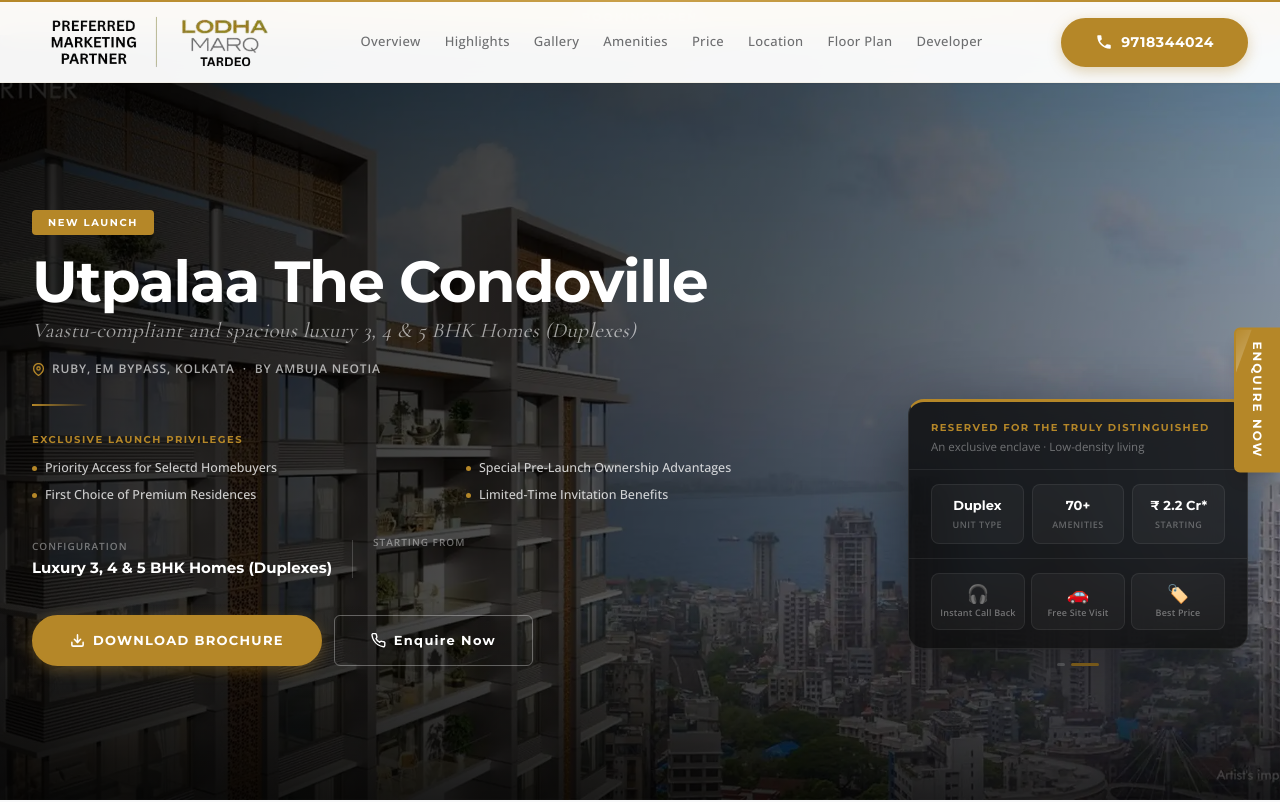
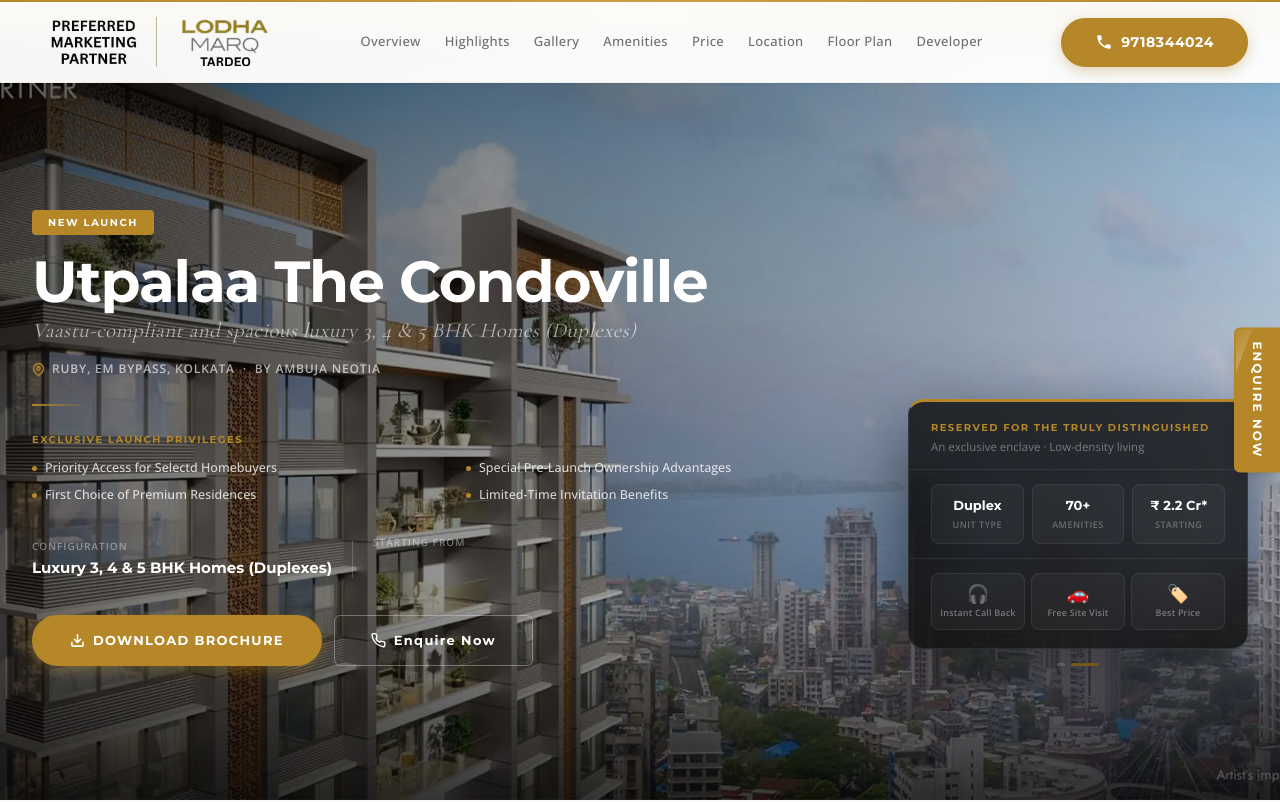
Before and after one commit to vineet-proptiger/utpalaa-the-condoville, a Next.js app: page / in a window 1280 px wide. Shown: the top 802 px of the page. Built offline with nearby package versions, Linux system fonts and the light colour scheme.

Commit message:
feat: add Hero component with automated background carousel and project details

```diff
--- a/components/Hero.jsx
+++ b/components/Hero.jsx
@@ -36,7 +36,7 @@
         {/* Left-heavy dark overlay */}
         <div style={{
           position: 'absolute', inset: 0,
-          background: 'linear-gradient(105deg, rgba(0,0,0,0.88) 0%, rgba(0,0,0,0.65) 55%, rgba(0,0,0,0.28) 100%)',
+          background: 'linear-gradient(105deg, rgba(0,0,0,0.62) 0%, rgba(0,0,0,0.35) 55%, rgba(0,0,0,0.08) 100%)',
         }} />
         {/* Bottom fade */}
         <div style={{
```
